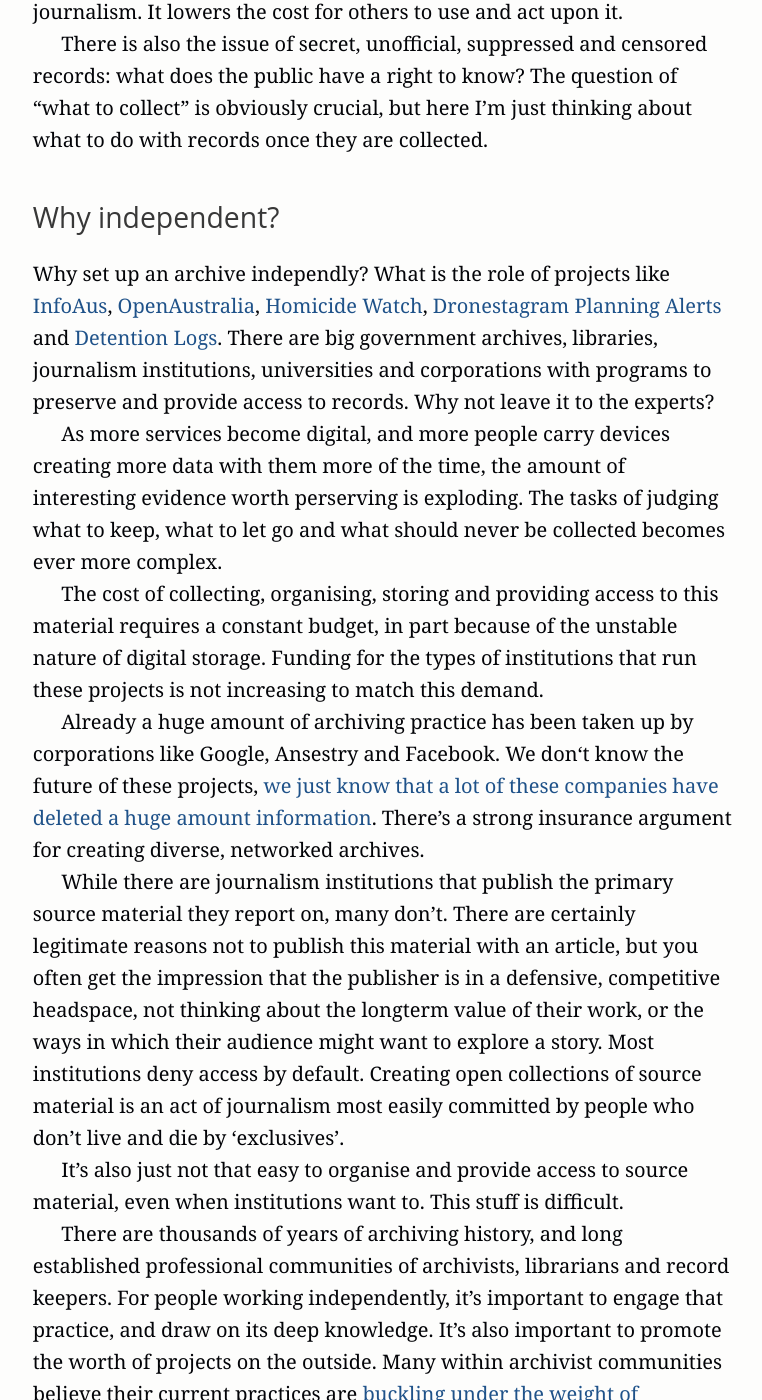
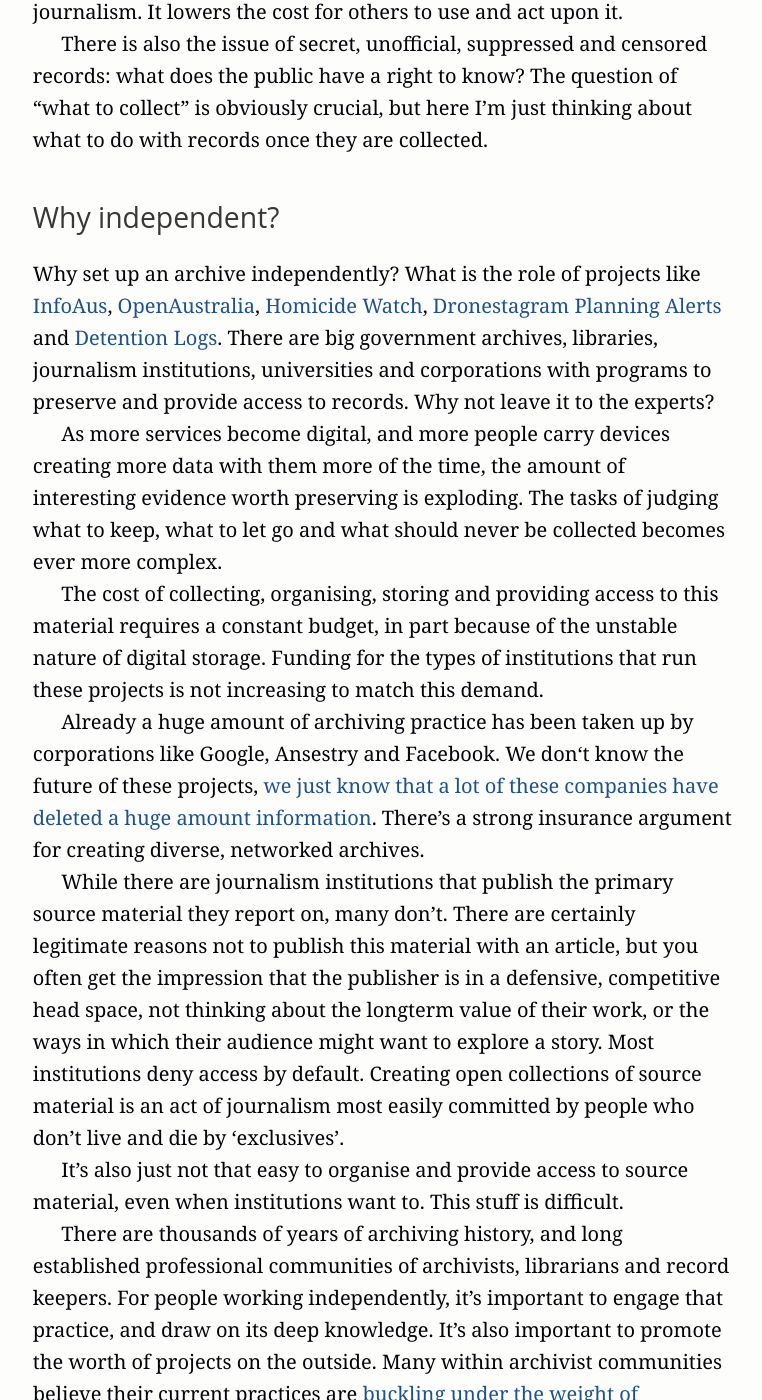
Before and after one commit to equivalentideas/home, a Jekyll site: the page built from _posts/2014-02-17-approaching-principles-for-independent-archives.markdown, in a window 1280 px wide and 1400 px high, scrolled down 2293 px. Shown: the whole window, without its empty margins (257-1019 px from the left). Built offline with Jekyll 4.4.1, drawn with Linux system fonts in a browser that asks for light colours; nearby versions of some CDN libraries; Markdown is read by kramdown in place of the engine named in the settings; comment, search, counter and statistics services are not loaded; some of the changed text lies outside the part shown.

Commit message:
run spell check

```diff
--- a/_posts/2014-02-17-approaching-principles-for-independent-archives.markdown
+++ b/_posts/2014-02-17-approaching-principles-for-independent-archives.markdown
@@ -59,15 +59,15 @@
 
 ## Why independent?
 
-Why set up an archive independly? What is the role of projects like [InfoAus](http://infoaus.net/ 'InfoAus is a database journalism project that makes use of open data.'), [OpenAustralia](http://www.openaustralia.org/ 'OpenAustralia aims to make it easy for people to keep tabs on their representatives in Parliament.'), [Homicide Watch](http://homicidewatch.org/ 'Mark every death. Remember every victim. Follow every case.'), [Dronestagram](http://dronestagram.tumblr.com/ 'The drones-eye view.') [Planning Alerts](http://www.planningalerts.org.au/ 'Email alerts of planning applications near you') and [Detention Logs](http://detentionlogs.com.au 'Data, documents and investigations that reveal new perspectives on conditions and events inside immigration detention'). There are big government archives, libraries, journalism institutions, universities and corporations with programs to preserve and provide access to records. Why not leave it to the experts?
+Why set up an archive independently? What is the role of projects like [InfoAus](http://infoaus.net/ 'InfoAus is a database journalism project that makes use of open data.'), [OpenAustralia](http://www.openaustralia.org/ 'OpenAustralia aims to make it easy for people to keep tabs on their representatives in Parliament.'), [Homicide Watch](http://homicidewatch.org/ 'Mark every death. Remember every victim. Follow every case.'), [Dronestagram](http://dronestagram.tumblr.com/ 'The drones-eye view.') [Planning Alerts](http://www.planningalerts.org.au/ 'Email alerts of planning applications near you') and [Detention Logs](http://detentionlogs.com.au 'Data, documents and investigations that reveal new perspectives on conditions and events inside immigration detention'). There are big government archives, libraries, journalism institutions, universities and corporations with programs to preserve and provide access to records. Why not leave it to the experts?
 
-As more services become digital, and more people carry devices creating more data with them more of the time, the amount of interesting evidence worth perserving is exploding. The tasks of judging what to keep, what to let go and what should never be collected becomes ever more complex.
+As more services become digital, and more people carry devices creating more data with them more of the time, the amount of interesting evidence worth preserving is exploding. The tasks of judging what to keep, what to let go and what should never be collected becomes ever more complex.
 
 The cost of collecting, organising, storing and providing access to this material requires a constant budget, in part because of the unstable nature of digital storage. Funding for the types of institutions that run these projects is not increasing to match this demand.
 
 Already a huge amount of archiving practice has been taken up by corporations like Google, Ansestry and Facebook. We don‘t know the future of these projects, [we just know that a lot of these companies have deleted a huge amount information](http://www.archiveteam.org/index.php?title=Deathwatch 'Archive Team Death Watch'). There's a strong insurance argument for creating diverse, networked archives.
 
-While there are journalism institutions that publish the primary source material they report on, many don’t. There are certainly legitimate reasons not to publish this material with an article, but you often get the impression that the publisher is in a defensive, competitive headspace, not thinking about the longterm value of their work, or the ways in which their audience might want to explore a story. Most institutions deny access by default. Creating open collections of source material is an act of journalism most easily committed by people who don’t live and die by ‘exclusives’.
+While there are journalism institutions that publish the primary source material they report on, many don’t. There are certainly legitimate reasons not to publish this material with an article, but you often get the impression that the publisher is in a defensive, competitive head space, not thinking about the longterm value of their work, or the ways in which their audience might want to explore a story. Most institutions deny access by default. Creating open collections of source material is an act of journalism most easily committed by people who don’t live and die by ‘exclusives’.
 
 It's also just not that easy to organise and provide access to source material, even when institutions want to. This stuff is difficult.
 
```
Also changed, not shown: other parts of _posts/2014-02-17-approaching-principles-for-independent-archives.markdown (+5 -5 lines).
